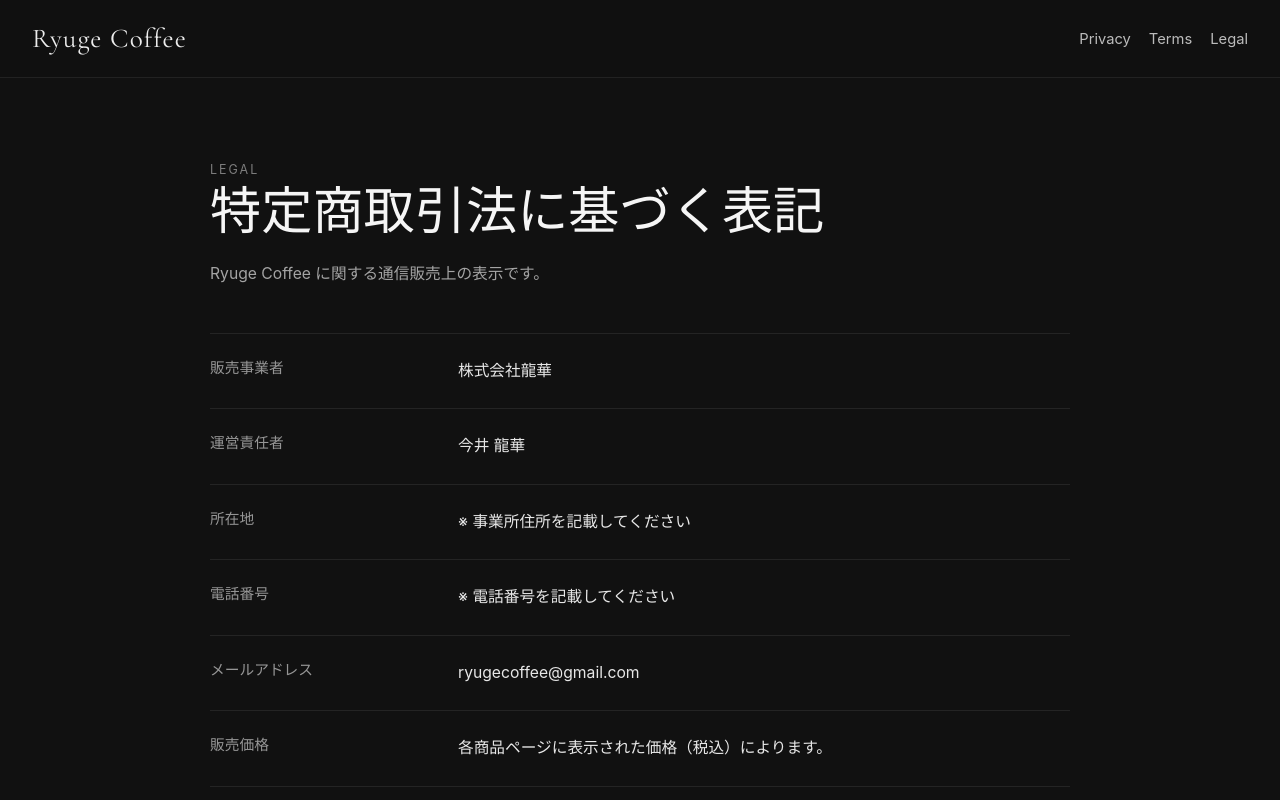
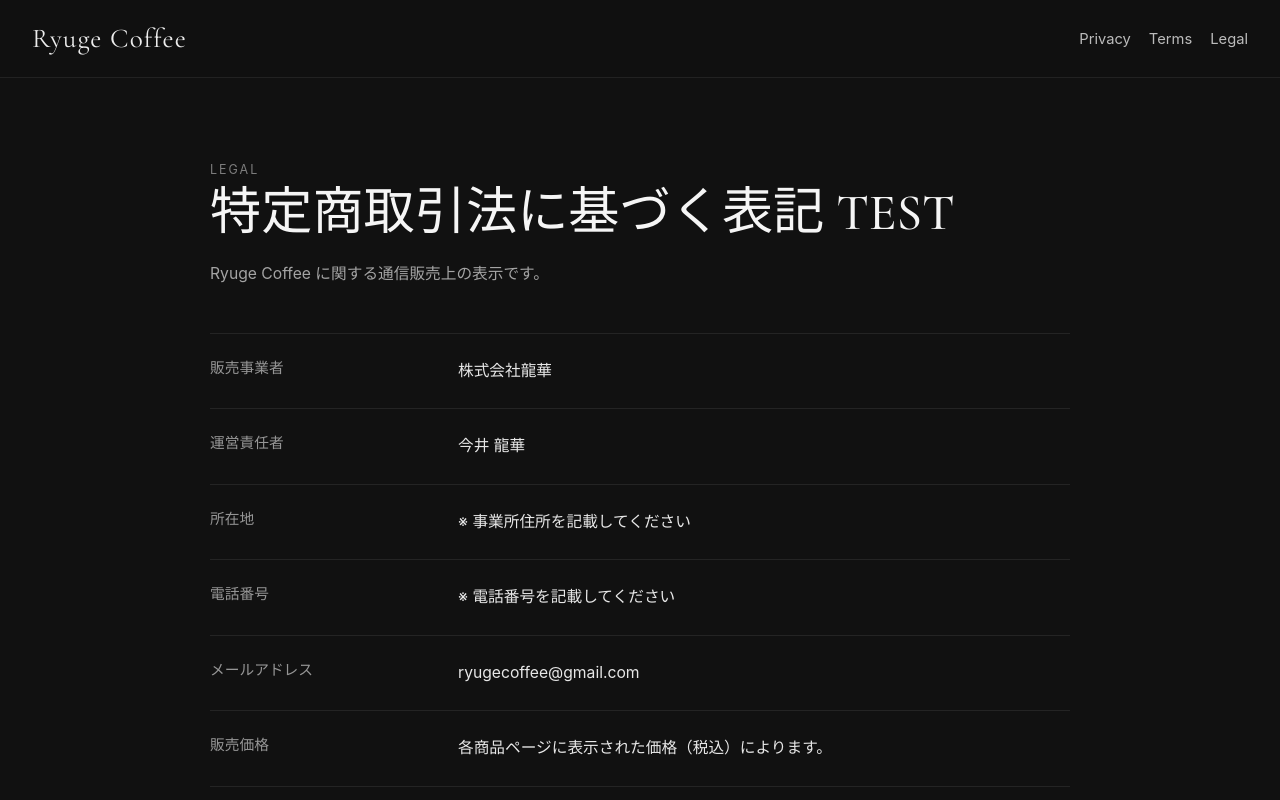
Before and after one commit to ryugecoffee/Ryuge-site, a React (Vite) app: page /legal in a window 1280 px wide. Shown: the top 800 px of the page. Built offline with nearby package versions, Linux system fonts and the light colour scheme.

Commit message:
test legal change

```diff
--- a/src/pages/LegalNotice.jsx
+++ b/src/pages/LegalNotice.jsx
@@ -2,7 +2,7 @@ export default function LegalNotice() {
   return (
     <section className="legal-document">
       <p className="legal-eyebrow">Legal</p>
-      <h1>特定商取引法に基づく表記</h1>
+      <h1>特定商取引法に基づく表記 TEST</h1>
       <p className="legal-lead">
         Ryuge Coffee に関する通信販売上の表示です。
       </p>
```
